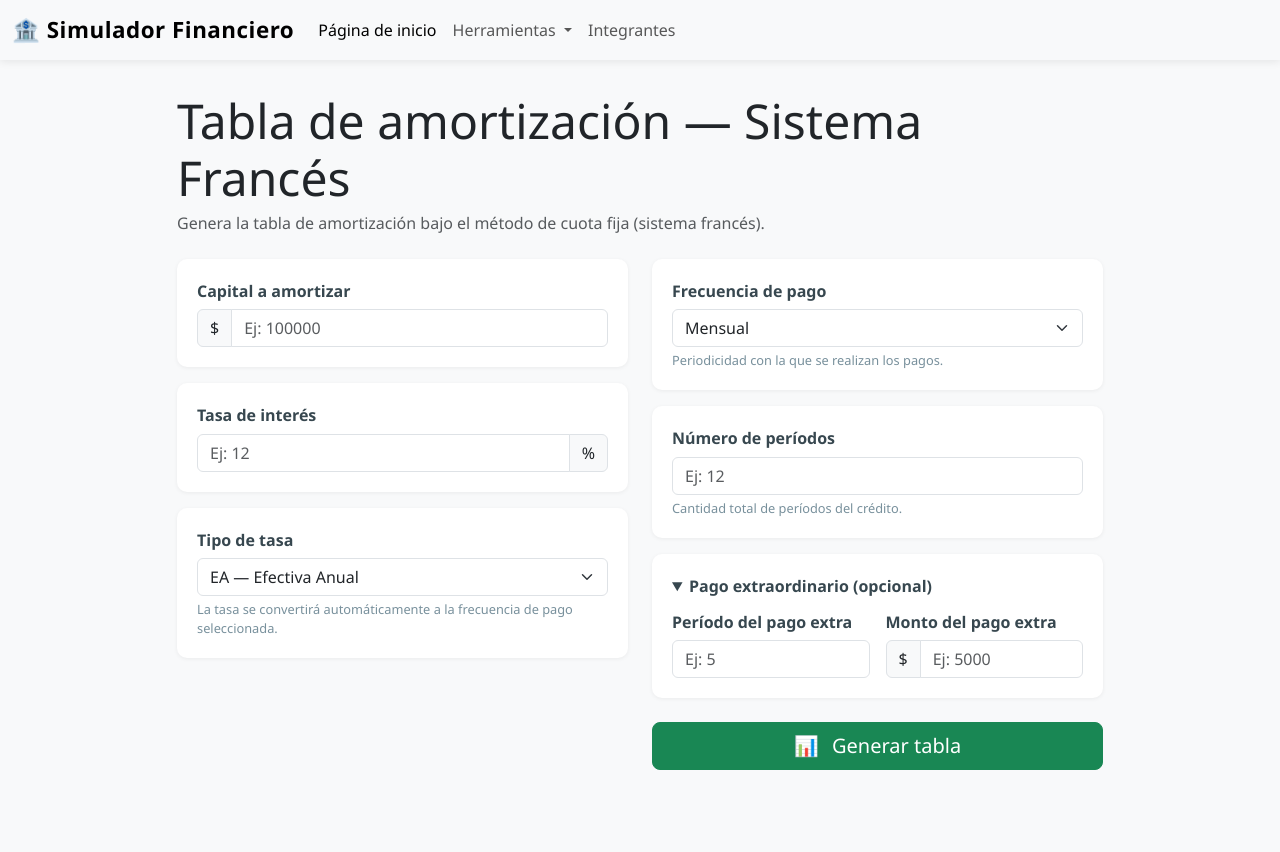
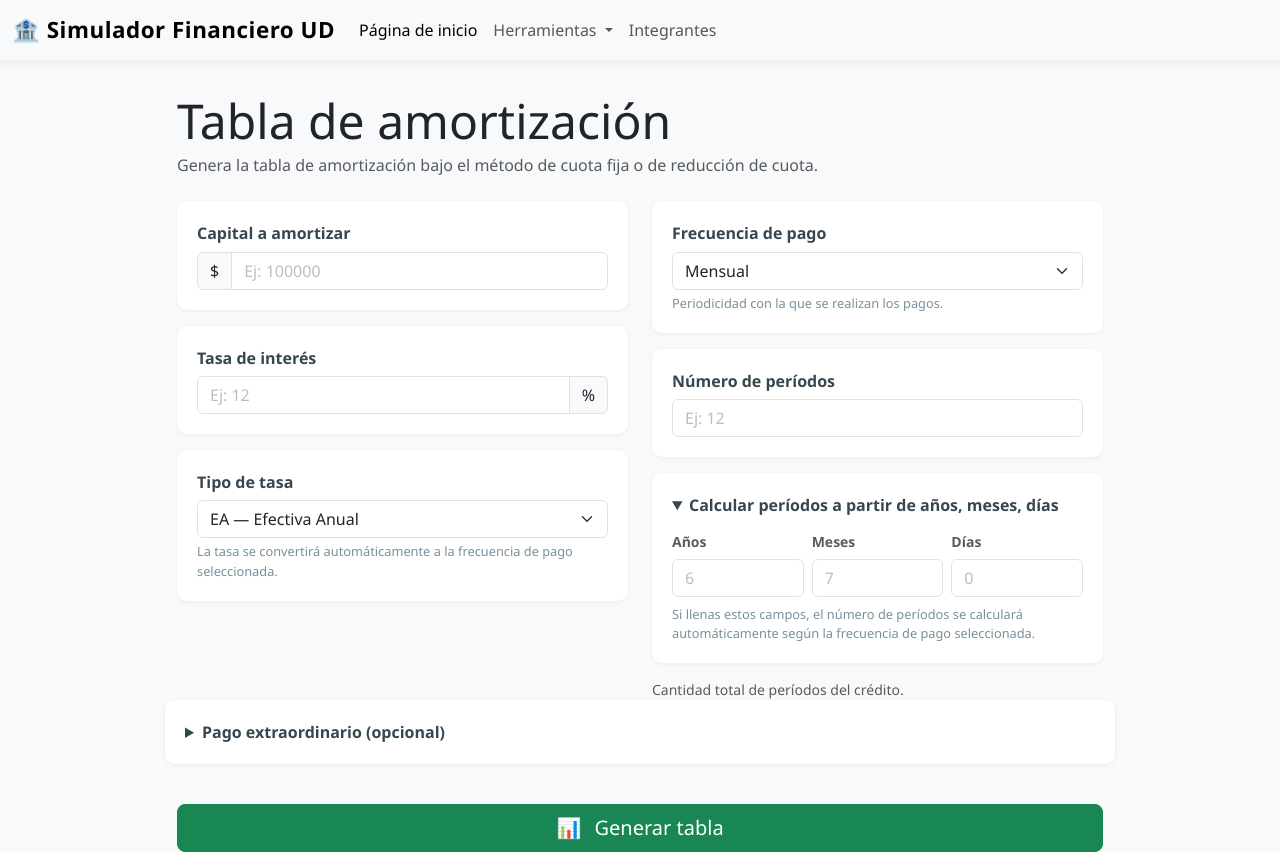
Before and after one commit to asxhun/proyecto-economia, a Flask app: page /amortizacion in a window 1280 px wide, after a click on "Calcular períodos a partir de años, meses, días". Before the commit the page ends 770 px from the top, so only its background shows below. Run offline with Flask 3, Linux system fonts and the light colour scheme.

Commit message:
actual last version (probably): stuff added/fixed on templates/

```diff
--- a/app.py
+++ b/app.py
@@ -264,11 +264,26 @@ def amortizacion():
         tasa_val = float(request.form["tasa_interes"])
         tipo_tasa = request.form.get("tipo_tasa", "EA")
         frecuencia_pago = request.form.get("frecuencia_pago", "Mensual")
-        periodos = int(request.form["periodos"])
+
+        # Optional n calculation from years/months/days
+        raw_n_years = request.form.get("n_years", "").strip()
+        raw_n_months = request.form.get("n_months", "").strip()
+        raw_n_days = request.form.get("n_days", "").strip()
+        n_years = float(raw_n_years) if raw_n_years else 0.0
+        n_months = float(raw_n_months) if raw_n_months else 0.0
+        n_days = float(raw_n_days) if raw_n_days else 0.0
+
+        # If años/meses/días are provided, compute periodos from them
+        if n_years or n_months or n_days:
+            ppy = PERIODS_PER_YEAR[frecuencia_pago]
+            periodos = int(n_years * ppy + n_months * (ppy / 12.0) + n_days * (ppy / 360.0))
+        else:
+            periodos = int(request.form["periodos"])
 
         # Optional extra payment
         raw_periodo_extra = request.form.get("periodo_extraordinario", "").strip()
         raw_monto_extra = request.form.get("monto_extraordinario", "").strip()
+        raw_tipo_abono = request.form.get("tipo_abono", "").strip()
 
         # Convert rate
         periodic_rate = convert_rate(tasa_val, tipo_tasa, frecuencia_pago)
@@ -331,6 +346,21 @@ def amortizacion():
                     tabla.append(fila)
                     break
 
+                if periodos_restantes > 0 and saldo_nuevo > 0.01:
+                    if raw_tipo_abono == "reducir_cuota":
+
+                        cuota_actual = npf.pmt(
+                            periodic_rate,
+                            periodos_restantes,
+                            -saldo_nuevo
+                        )
+                    elif raw_tipo_abono == "abono_capital":
+                        # Mantener misma cuota
+                        cuota_actual = cuota_original
+                    elif saldo_nuevo <= 0.01:
+                        tabla.append(fila)
+                        break
+
             tabla.append(fila)
             saldo = max(saldo_nuevo, 0.0)
 
@@ -341,6 +371,9 @@ def amortizacion():
         data['tasa_interes'] = tasa_val
         data['tipo_tasa'] = tipo_tasa
         data['frecuencia_pago'] = frecuencia_pago
+        data['n_years'] = n_years
+        data['n_months'] = n_months
+        data['n_days'] = n_days
         data['periodos'] = periodos
         data['cuota_original'] = round(cuota_original, 3)
         data['tiene_extra'] = tiene_extra
--- a/templates/amortizacion.html
+++ b/templates/amortizacion.html
@@ -39,6 +39,10 @@ Simulador Banco · Amortización
         font-size: 0.8rem;
         color: #78909c;
     }
+    .form-control::placeholder,
+    textarea::placeholder {
+        opacity: 0.4;
+    }
 </style>
 {% endblock %}
 
@@ -46,9 +50,9 @@ Simulador Banco · Amortización
 <div class="container">
     <div class="row justify-content-center">
         <div class="col-lg-10">
-            <h1 class="display-5 mb-1">Tabla de amortización — Sistema Francés</h1>
+            <h1 class="display-5 mb-1">Tabla de amortización</h1>
             <p class="text-muted mb-4">
-                Genera la tabla de amortización bajo el método de cuota fija (sistema francés).
+                Genera la tabla de amortización bajo el método de cuota fija o de reducción de cuota.
             </p>
 
             <form method="POST">
@@ -111,6 +115,34 @@ Simulador Banco · Amortización
                             <label for="periodos">Número de períodos</label>
                             <input type="number" class="form-control" name="periodos" id="periodos" placeholder="Ej: 12"
                                    value="{{ data.periodos if data else '' }}" required>
+                        </div>
+
+                        <details class="field-group" style="margin-bottom: 1rem;">
+                            <summary style="cursor: pointer; font-weight: 600; color: #37474f;">Calcular períodos a partir de años, meses, días</summary>
+                            <div style="margin-top: 0.75rem;">
+                                <div class="row g-2">
+                                    <div class="col-4">
+                                        <label class="small text-muted" for="n_years">Años</label>
+                                        <input type="number" step="any" class="form-control" name="n_years" id="n_years"
+                                               placeholder="6"
+                                               value="{{ data.n_years if data and data.n_years is not none else '' }}">
+                                    </div>
+                                    <div class="col-4">
+                                        <label class="small text-muted" for="n_months">Meses</label>
+                                        <input type="number" step="any" class="form-control" name="n_months" id="n_months"
+                                               placeholder="7"
+                                               value="{{ data.n_months if data and data.n_months is not none else '' }}">
+                                    </div>
+                                    <div class="col-4">
+                                        <label class="small text-muted" for="n_days">Días</label>
+                                        <input type="number" step="any" class="form-control" name="n_days" id="n_days"
+                                               placeholder="0"
+                                               value="{{ data.n_days if data and data.n_days is not none else '' }}">
+                                    </div>
+                                </div>
+                                <div class="form-text mt-2">Si llenas estos campos, el número de períodos se calculará automáticamente según la frecuencia de pago seleccionada.</div>
+                            </div>
+                        </details>
                             <div class="form-text">Cantidad total de períodos del crédito.</div>
                         </div>
 
@@ -121,6 +153,13 @@ Simulador Banco · Amortización
                                     <label for="periodo_extraordinario">Período del pago extra</label>
                                     <input type="number" class="form-control" name="periodo_extraordinario" id="periodo_extraordinario" placeholder="Ej: 5" min="1"
                                            value="{{ data.periodo_extra if data and data.tiene_extra else '' }}">
+                                    <div class="field-group">
+                                        <label for="tipo_abono">Tipo de abono</label>
+                                        <select name="tipo_abono">
+                                            <option value="abono_capital">Abono a capital</option>
+                                            <option value="reducir_cuota">Reducción de cuota</option>
+                                        </select>
+                                    </div>
                                 </div>
                                 <div style="flex: 1;">
                                     <label for="monto_extraordinario">Monto del pago extra</label>
@@ -183,4 +222,44 @@ Simulador Banco · Amortización
         </div>
     </div>
 </div>
+
+<script>
+(function() {
+    const nYears = document.getElementById('n_years');
+    const nMonths = document.getElementById('n_months');
+    const nDays = document.getElementById('n_days');
+    const periodosField = document.getElementById('periodos');
+    const freqSelect = document.getElementById('frecuencia_pago');
+
+    const PPY = {
+        'Mensual': 12,
+        'Quincenal': 24,
+        'Bimestral': 6,
+        'Trimestral': 4,
+        'Cuatrimestral': 3,
+        'Semestral': 2,
+        'Anual': 1,
+        'Semanal': 52,
+        'Diario': 360,
+    };
+
+    function updatePeriodos() {
+        const years = parseFloat(nYears.value) || 0;
+        const months = parseFloat(nMonths.value) || 0;
+        const days = parseFloat(nDays.value) || 0;
+
+        if (years || months || days) {
+            const ppy = PPY[freqSelect.value] || 12;
+            const total = years * ppy + months * (ppy / 12.0) + days * (ppy / 360.0);
+            periodosField.value = Math.round(total);
+        }
+    }
+
+    nYears.addEventListener('input', updatePeriodos);
+    nMonths.addEventListener('input', updatePeriodos);
+    nDays.addEventListener('input', updatePeriodos);
+    freqSelect.addEventListener('change', updatePeriodos);
+})();
+</script>
+
 {% endblock %}
--- a/templates/anualidad.html
+++ b/templates/anualidad.html
@@ -51,6 +51,10 @@ Simulador Banco · Anualidad
         font-size: 0.75rem;
         font-weight: 600;
     }
+    .form-control::placeholder,
+    textarea::placeholder {
+        opacity: 0.4;
+    }
 </style>
 {% endblock %}
 
@@ -87,8 +91,6 @@ Simulador Banco · Anualidad
                                 <option value="vf" {{ 'selected' if data and data.variable_desconocida == 'vf' else '' }}>Valor Futuro (VF)</option>
                                 <option value="r" {{ 'selected' if data and data.variable_desconocida == 'r' else '' }}>Renta / Cuota (R)</option>
                                 <option value="i" {{ 'selected' if data and data.variable_desconocida == 'i' else '' }}>Tasa de interés (i)</option>
-                                <!--option value="n" {{ 'selected' if data and data.variable_desconocida == 'n' else '' }}>Número de períodos (n)</option!-->
-                                <!--option value="m" {{ 'selected' if data and data.variable_desconocida == 'm' else '' }}>Tiempo de diferimiento (m)</option!-->
                             </select>
                             <div class="form-text">Selecciona qué variable deseas calcular. Los campos correspondientes se habilitarán o deshabilitarán automáticamente.</div>
                         </div>
--- a/templates/base.html
+++ b/templates/base.html
@@ -11,7 +11,7 @@
 <body>
     <nav class="navbar navbar-expand-lg bg-body-tertiary">
         <div class="container-fluid">
-            <a class="navbar-brand" href="{{ url_for('index') }}">🏦 Simulador Financiero</a>
+            <a class="navbar-brand" href="{{ url_for('index') }}">🏦 Simulador Financiero UD</a>
             <button class="navbar-toggler" type="button" data-bs-toggle="collapse" data-bs-target="#navbarNav" aria-controls="navbarNav" aria-expanded="false" aria-label="Toggle navigation">
             <span class="navbar-toggler-icon"></span>
             </button>
--- a/templates/index.html
+++ b/templates/index.html
@@ -10,7 +10,7 @@ Simulador Banco · Inicio
 <div class="container">
     <div class="row justify-content-center">
         <div class="col-lg-8 text-center">
-            <h1 class="display-4 mb-3">Simulador Financiero</h1>
+            <h1 class="display-4 mb-3">Simulador Financiero UD</h1>
             <p class="lead text-muted">Herramientas de cálculo financiero: anualidades, amortización, interés compuesto.</p>
             <hr class="my-4">
             <div class="row mt-5">
--- a/templates/interes_compuesto.html
+++ b/templates/interes_compuesto.html
@@ -50,6 +50,10 @@ Simulador Banco · Interés compuesto
         border-radius: 20px;
         font-size: 0.75rem;
         font-weight: 600;
+    }
+    .form-control::placeholder,
+    textarea::placeholder {
+        opacity: 0.4;
     }
 </style>
 {% endblock %}
```
Also changed, not shown: templates/acerca_de.html (+6 -2 lines).
